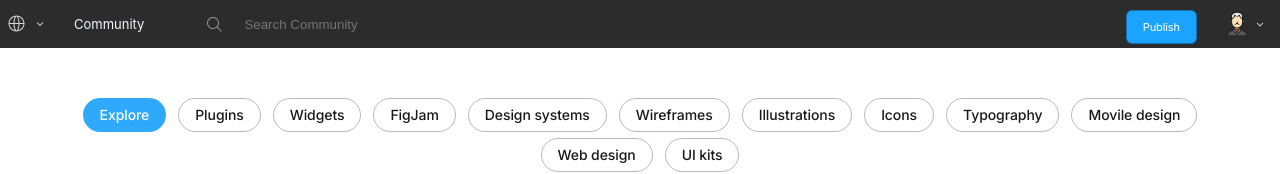
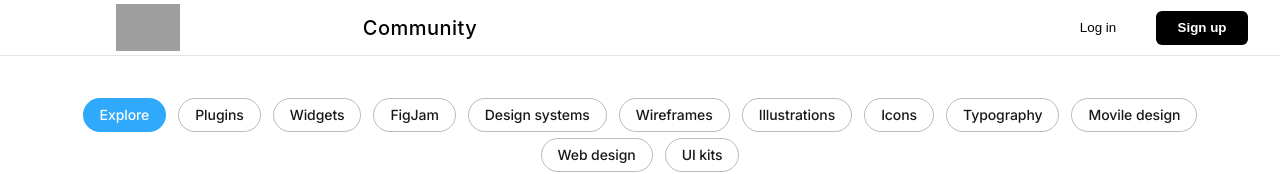
Before and after one commit to jonatanluismoreno/figma-community-clone, a React (Vite) app: page / in a window 1280 px wide. Shown: the top 174 px of the page. Built offline with nearby package versions, Linux system fonts and the light colour scheme; grey boxes are pictures that could not be loaded.

Commit message:
Update Navbar

```diff
--- a/src/components/molecules/Navbar/index.tsx
+++ b/src/components/molecules/Navbar/index.tsx
@@ -5,11 +5,12 @@
 import arrowheader from "../../../assets/arrowheader.svg";
 import community from "../../../assets/community.svg";
 import user from "../../../assets/user.png";
-interface Props { }
-
-const Navbar: React.FC<Props> = () => {
-  return (
-    <header className="navbar">
+import figma from "../../../assets/figma.svg";
+interface Props {
+  type?: "No_Auth" | "Auth";
+}
+{
+  /* <header className="navbar">
       <section className="left-section">
         <div className="community-account">
           <img src={community} alt="" className="community-svg" />
@@ -18,7 +19,11 @@
         <span className="text-community">Community</span>
         <div className="search-community">
           <img src={searchheader} alt="" className="search-svg" />
-          <input type="text" placeholder="Search Community" className="input-search" />
+          <input
+            type="text"
+            placeholder="Search Community"
+            className="input-search"
+          />
         </div>
       </section>
       <section className="right-section">
@@ -28,6 +33,19 @@
           <img src={arrowheader} alt="" className="arrow-svg" />
         </div>
       </section>
+    </header> */
+}
+const Navbar: React.FC<Props> = ({ type = "No_Auth" }) => {
+  return (
+    <header className="navbar-signup">
+      <section className="navbar-left-section-signup">
+        <img src={figma} alt="figma logo" className="navbar-figma-svg" />
+        <span className="navbar-text-community-signup">Community</span>
+      </section>
+      <section className="right-section-signup">
+        <button className="navbar-login__noauth">Log in</button>
+        <button className="button-navbar__noauth">Sign up</button>
+      </section>
     </header>
   );
 };
--- a/src/components/molecules/Navbar/styles.css
+++ b/src/components/molecules/Navbar/styles.css
@@ -32,7 +32,7 @@
 
 .community-account:hover > .arrow-svg {
   transform: translate(0, 3px);
-  transition: all .3s;
+  transition: all 0.3s;
 }
 
 .community-svg {
@@ -46,7 +46,7 @@
 }
 
 .text-community:hover {
-  opacity: .8;
+  opacity: 0.8;
 }
 
 .search-community {
@@ -86,14 +86,14 @@
 
 .button-header {
   line-height: 24px;
-  letter-spacing: -.087px;
-  font-family: Inter,sans-serif;
+  letter-spacing: -0.087px;
+  font-family: Inter, sans-serif;
   flex: 0 1 auto;
   display: inline-block;
   overflow: hidden;
   text-overflow: ellipsis;
   white-space: nowrap;
-  border: 1px solid rgba(0,0,0,.3);
+  border: 1px solid rgba(0, 0, 0, 0.3);
   margin: 0 6px;
   height: 100%;
   cursor: default;
@@ -121,7 +121,7 @@
 
 .profile-container:hover > .arrow-svg {
   transform: translate(0, 3px);
-  transition: all .3s;
+  transition: all 0.3s;
 }
 
 .user-image {
@@ -131,3 +131,82 @@
 
 .arrow-svg {
 }
+
+.navbar-signup {
+  display: flex;
+  height: 56px;
+  padding: 8px 32px;
+  background-color: #fff;
+  box-sizing: border-box;
+  justify-content: space-between;
+  letter-spacing: 0.03em;
+  align-items: center;
+  border-bottom: 1px solid rgba(0, 0, 0, 0.1);
+  position: fixed;
+  width: 100%;
+  z-index: 3;
+  top: 0;
+}
+
+.navbar-left-section-signup {
+  display: flex;
+  align-items: center;
+  justify-content: space-around;
+}
+
+.navbar-figma-svg {
+  width: 12%;
+}
+
+.navbar-text-community-signup {
+  margin-left: 15px;
+  font-size: 20px;
+  font-weight: 500;
+  height: 100%;
+  border-radius: 6px;
+  display: inline-flex;
+  align-items: center;
+  box-sizing: border-box;
+  cursor: pointer;
+  -webkit-user-select: none;
+  -moz-user-select: none;
+  -ms-user-select: none;
+  user-select: none;
+  color: #000;
+}
+
+.right-section-signup {
+}
+
+.navbar-login__noauth {
+  color: #000;
+  border-color: #fff;
+  margin-right: 12px;
+  justify-content: center;
+  align-items: center;
+  cursor: default;
+  width: 92px;
+  box-sizing: border-box;
+  height: 34px;
+  border: 1px solid transparent;
+  border-radius: 6px;
+  background-color: transparent;
+}
+
+.navbar-login__noauth:hover {
+  opacity: 0.5;
+}
+
+.button-navbar__noauth {
+  background-color: #000;
+  color: #fff;
+  font-weight: 700;
+  justify-content: center;
+  align-items: center;
+  cursor: default;
+  width: 92px;
+  box-sizing: border-box;
+  height: 34px;
+  border: 1px solid transparent;
+  border-radius: 6px;
+}
```
